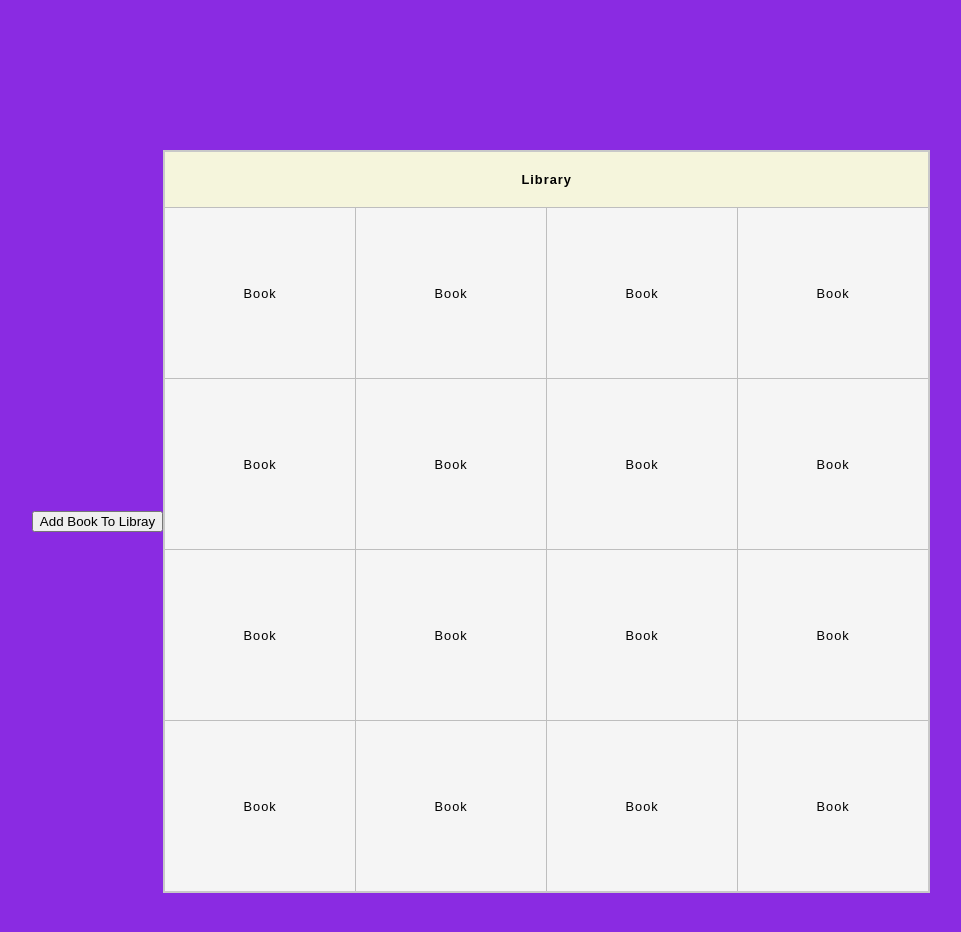
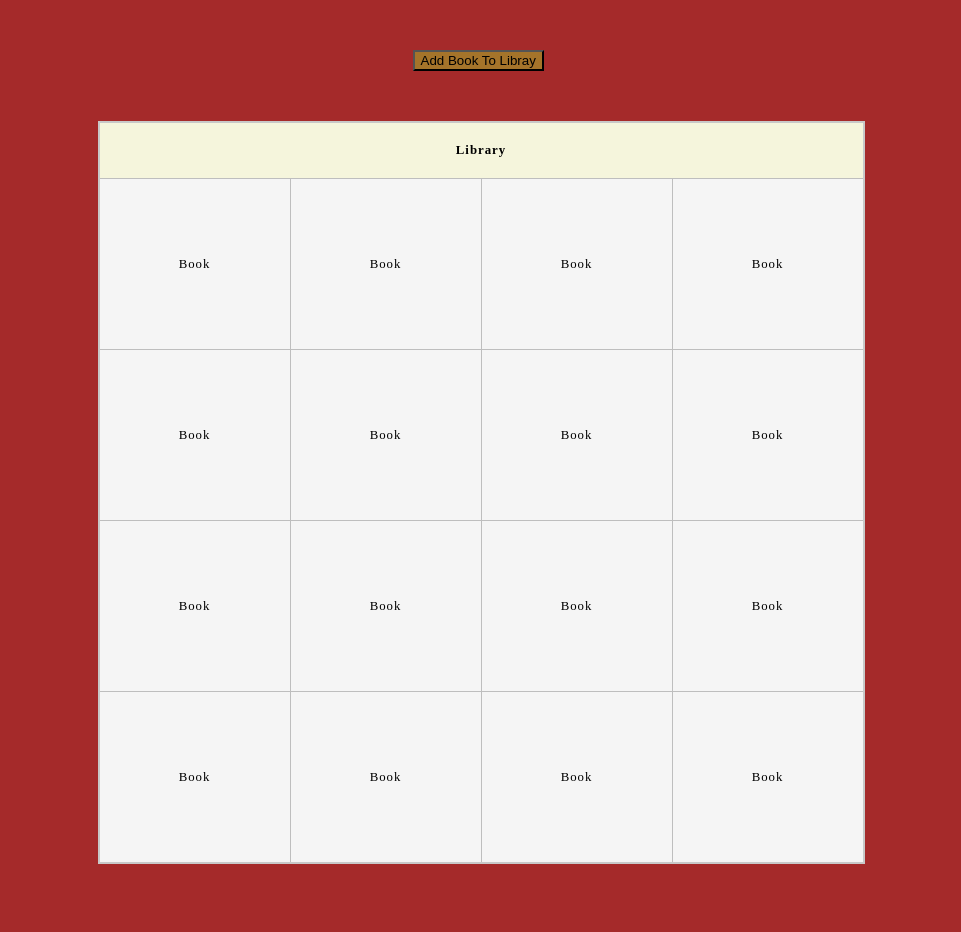
Before and after one commit to AlvinBirley/odin-library, a plain HTML site: page index.html in a window 1280 px wide. Shown: the whole page, without its empty margins (159-1120 px from the left). Drawn offline with Linux system fonts and the light colour scheme.

Commit message:
Add style to button

```diff
--- a/style.css
+++ b/style.css
@@ -1,18 +1,27 @@
-html {
-    font-family: sans-serif;
+html, body {
+    height: 100%;
+    margin: 0;
   }
   body {
-    margin: 0;
     background-color: brown;
+    display: flex;
+    align-items: center;
+   flex-direction: column;
   }
-  .container {
+  /*.container {
     width: 100%;
     height: 100%;
     background-color: blueviolet;
     margin: 0px;
     display: flex;
     align-items: center;
-    justify-content: center;
+   flex-direction: column;
+  }*/
+
+  .btn {
+   background-color: rgb(165, 116, 42);
+   margin-top: 50px;
+   margin-left: 315px;
   }
 
   table {
@@ -20,7 +29,7 @@ html {
     border: 2px solid rgb(200,200,200);
     letter-spacing: 1px;
     font-size: 0.8rem;
-    margin: 150px 0px;
+    margin: 50px 0px;
   }
 
   td, th {
```
